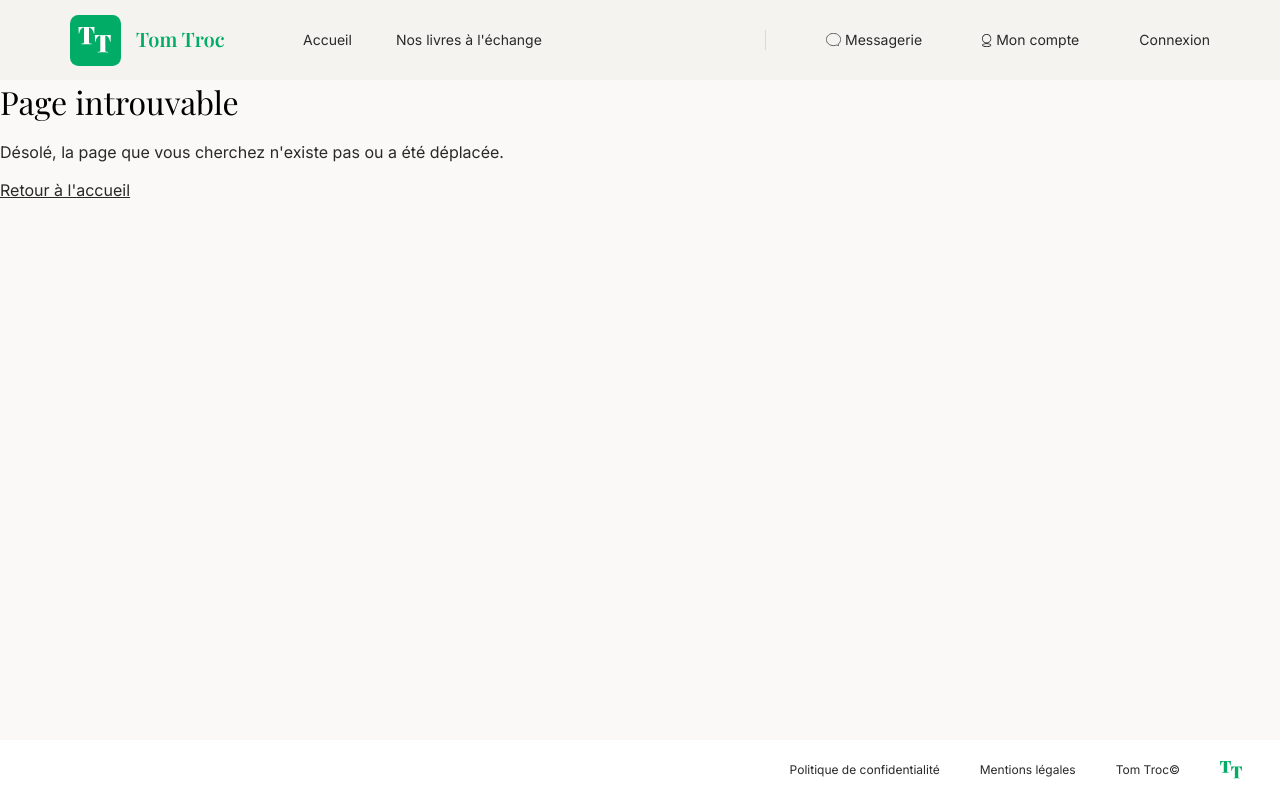
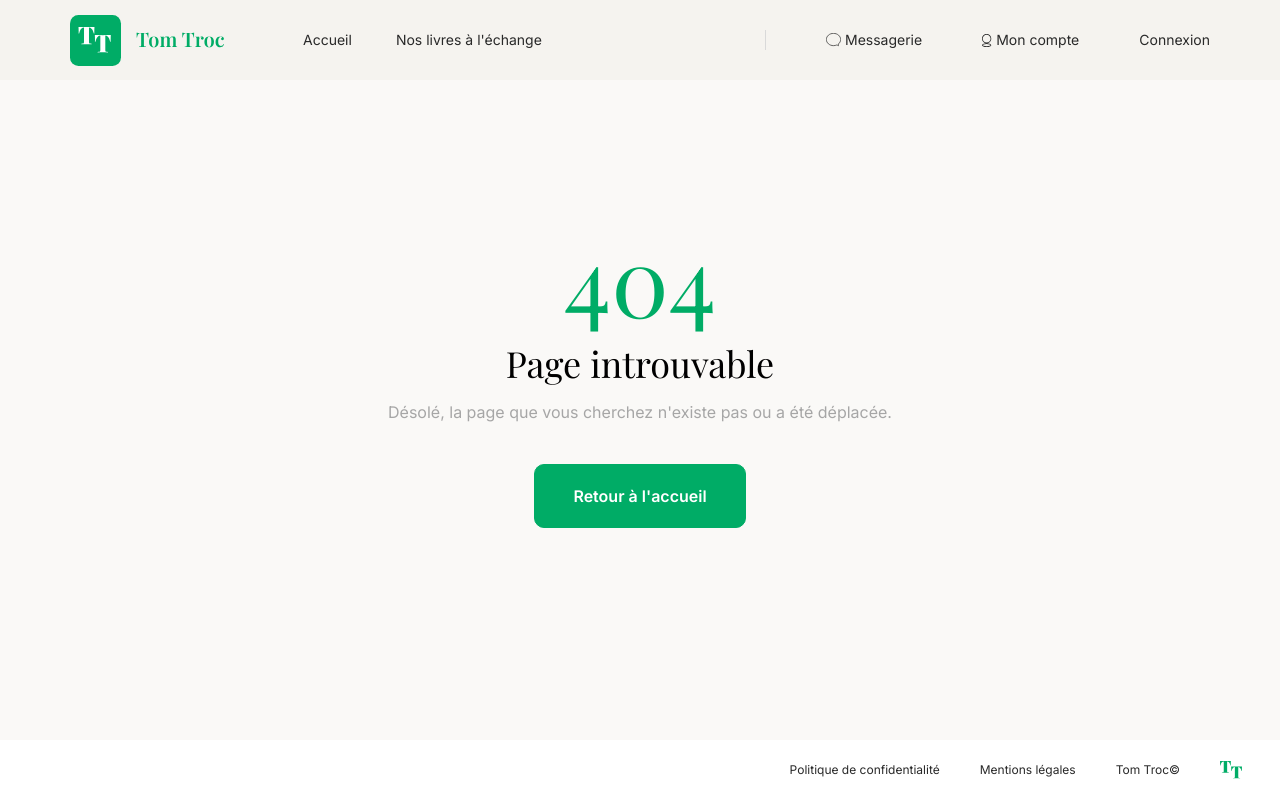
Before and after one commit to l3miage-allouchn/tomtroc, a PHP site: template src/Views/errors/404.php in a window 1280 px wide. Run offline with PHP 8.4, Linux system fonts and the light colour scheme; the template is opened without the code that fills it, so the values that code supplies are empty.

Commit message:
style: page 404 et pages légales

```diff
--- a/public/css/style.css
+++ b/public/css/style.css
@@ -1181,3 +1181,65 @@ img {
     height: 49px;
     padding: 0;
 }
+
+/* =========================================================
+   15. Pages de texte (mentions légales, confidentialité) et page 404
+   ========================================================= */
+.text-page {
+    width: min(760px, 100% - 40px);
+    margin: 0 auto;
+    padding: 91px 0 104px;
+}
+
+.text-page h1 {
+    margin-bottom: 40px;
+    font-size: 36px;
+    line-height: 1.2;
+}
+
+.text-page h2 {
+    margin: 36px 0 12px;
+    color: var(--color-text);
+    font-family: var(--font-text);
+    font-size: 16px;
+    font-weight: 600;
+}
+
+.text-page p,
+.text-page li {
+    font-size: 14px;
+    line-height: 1.6;
+}
+
+.text-page p {
+    margin: 0 0 12px;
+}
+
+.text-page ul {
+    margin: 0 0 12px;
+    padding-left: 20px;
+}
+
+.error-page {
+    padding: 150px 20px;
+    text-align: center;
+}
+
+.error-page__code {
+    margin: 0;
+    color: var(--color-green);
+    font-family: var(--font-title);
+    font-size: 96px;
+    line-height: 1;
+}
+
+.error-page__title {
+    margin-top: 16px;
+    font-size: 36px;
+    line-height: 1.2;
+}
+
+.error-page__text {
+    margin: 16px 0 40px;
+    color: var(--color-grey);
+}
--- a/src/Views/errors/404.php
+++ b/src/Views/errors/404.php
@@ -1,9 +1,10 @@
 <?php require __DIR__ . '/../partials/header.php'; ?>
 
-<main>
-    <h1>Page introuvable</h1>
-    <p>Désolé, la page que vous cherchez n'existe pas ou a été déplacée.</p>
-    <p><a href="/tomtroc/public/">Retour à l'accueil</a></p>
+<main class="error-page">
+    <p class="error-page__code">404</p>
+    <h1 class="error-page__title">Page introuvable</h1>
+    <p class="error-page__text">Désolé, la page que vous cherchez n'existe pas ou a été déplacée.</p>
+    <a href="/tomtroc/public/" class="button">Retour à l'accueil</a>
 </main>
 
 <?php require __DIR__ . '/../partials/footer.php'; ?>
--- a/src/Views/pages/legal-notice.php
+++ b/src/Views/pages/legal-notice.php
@@ -1,6 +1,6 @@
 <?php require __DIR__ . '/../partials/header.php'; ?>
 
-<main>
+<main class="text-page">
     <h1>Mentions légales</h1>
 
     <h2>Éditeur du site</h2>
--- a/src/Views/pages/privacy.php
+++ b/src/Views/pages/privacy.php
@@ -1,6 +1,6 @@
 <?php require __DIR__ . '/../partials/header.php'; ?>
 
-<main>
+<main class="text-page">
     <h1>Politique de confidentialité</h1>
 
     <h2>Données collectées</h2>
```
